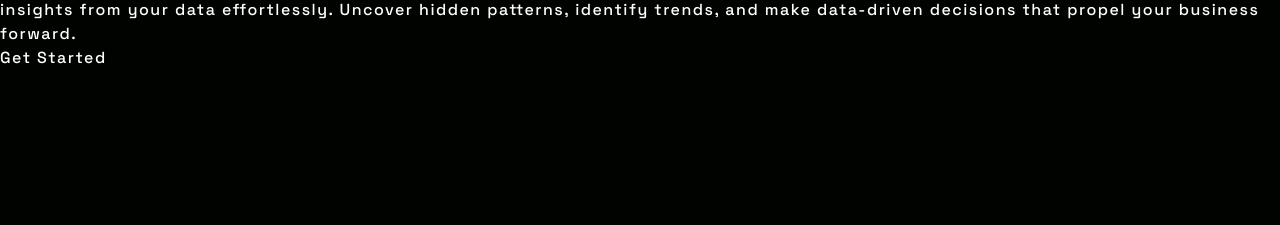
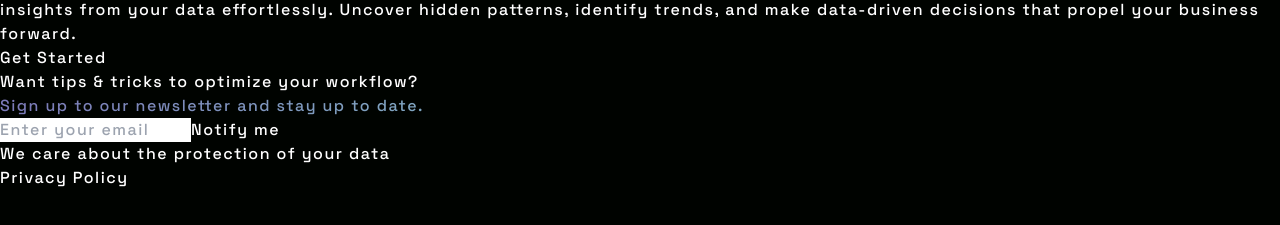
Before and after one commit to Exiturn/react-data-analytics, a React (Vite) app: page / in a window 1280 px wide. Shown: the part 555-780 px from the top of the page. Built offline with nearby package versions, Linux system fonts and the light colour scheme.

Commit message:
Finished Newsletter Component
-Completed the newsletter component along with creating its styled classes.

```diff
--- a/src/App.tsx
+++ b/src/App.tsx
@@ -3,6 +3,7 @@ import Navbar from './components/Navbar'
 import './index.css';
 import Hero from './components/Hero';
 import Analytics from './components/Analytics';
+import Newsletter from './components/Newsletter';
 
 function App() {
 
@@ -11,6 +12,7 @@ function App() {
       <Navbar />
       <Hero />
       <Analytics />
+      <Newsletter />
     </div>
   )
 }
--- a/src/components/Analytics.tsx
+++ b/src/components/Analytics.tsx
@@ -2,17 +2,17 @@ import computer from '../assets/analytics.png';
 
 import styles from '../styles';
 
-const Analytics = () => {
+const Analytics: React.FC = () => {
   return (
     <div className={`${styles.analyticsSection} bg-white`}>
       <div className={`${styles.analyticsContainer}`}>
         <div>
           <img className='p-3' src={computer} alt="Analytics Image" />
         </div>
-        <div className='flex flex-col justify-center items-center text-black p-4'>
+        <div className='flex flex-col justify-center items-start text-black p-4'>
           <p className={`${styles.analyticsEyebrow}`}>DATA ANALYTICS DASHBOARD</p>
           <h1 className={`${styles.analyticsHeader}`}>Manage Data Analytics Centrally</h1>
-          <p className='text-center mt-4'>In today's fast-paced world,
+          <p className='mt-4'>In today's fast-paced world,
             <span className={`${styles.importantSpan}`}>
               <span className='relative text-white'>data is the key to success.</span>
             </span> <br />
@@ -20,7 +20,6 @@ const Analytics = () => {
             enabling you to extract meaningful insights from your data effortlessly. Uncover hidden patterns, identify trends, and make data-driven decisions that propel your business forward.</p>
           <button className={`${styles.analyticsButton}`}>Get Started</button>
         </div>
-
       </div>
     </div>
   )
--- /dev/null
+++ b/src/components/Newsletter.tsx
@@ -0,0 +1,26 @@
+import React from 'react'
+
+import styles from '../styles';
+
+const Newsletter: React.FC = () => {
+    return (
+        <div className={`${styles.sectionStyle}`}>
+            <div className={`${styles.newsletterContainer}`}>
+                <div>
+                    <h1 className={`${styles.newsletterHeader}`}>Want tips & tricks to optimize your workflow?</h1>
+                    <p className={`${styles.newsletterSubHeader}`}>Sign up to our newsletter and stay up to date.</p>
+                </div>
+                <div className='min-w-[40%]'>
+                    <div className='flex flex-col md:flex-row justify-center md:justify-between items-center'>
+                        <input type="text" className={`${styles.newsletterInput}`} placeholder='Enter your email' />
+                        <button className={`${styles.newsletterButton}`}>Notify me</button>
+                    </div>
+                    <p className='mt-3 text-xs'>We care about the protection of your data</p>
+                    <p className={`${styles.newsletterPolicy}`}>Privacy Policy</p>
+                </div>
+            </div>
+        </div>
+    )
+}
+
+export default Newsletter
--- a/src/styles.js
+++ b/src/styles.js
@@ -1,6 +1,6 @@
 const styles = {
     sectionStyle:
-    "flex items-center justify-center mx-auto max-w-[1240px] h-full px-4 text-white",
+    "flex items-center justify-center mx-auto max-w-[100vw] h-full px-4 text-white",
 
     importantSpan:
     "before:block before:absolute before:-inset-y-0.5 before:-inset-x-0.5 before:-skew-y-1 before:bg-gradient-to-r from-[#774caf] to-[#84d1c9] relative inline-block",
@@ -48,20 +48,42 @@ const styles = {
      */
 
     analyticsSection:
-    "flex items-center justify-center mx-auto max-w-[100vw] h-full px-4 text-white mt-[2rem] md:my-[8rem]",
+    "flex items-center justify-center mx-auto max-w-[100vw] h-full px-4 text-white mt-[2rem] md:mt-[8rem]",
 
     analyticsContainer:
-    "flex flex-col md:flex-row justify-center items-center my-6 md:my-10",
+    "flex flex-col lg:flex-row justify-center items-center my-6 md:my-10",
 
     analyticsEyebrow:
     "purple-text-gradient font-bold text-base sm:text-lg md:text-xl mt-2",
 
     analyticsHeader:
-    "md:text-5xl text-4xl font-bold text-center mt-2",
+    "md:text-5xl text-4xl font-bold mt-2",
 
     analyticsButton:
     "w-[10.5rem] py-[1rem] px-[1.75rem] mt-4 cursor-pointer bg-black text-white tracking-widest rounded-lg font-medium text-[0.975rem] hover:text-black hover:bg-gradient-to-r from-[#774caf] to-[#84d1c9] transition duration-500",
 
+    /**
+     * NEWSLETTER STYLES
+     */
+
+    newsletterContainer:
+    "flex flex-col md:flex-row w-full justify-center items-center gap-[3rem] md:gap-[4rem] my-10",
+
+    newsletterHeader:
+    "md:text-5xl text-2xl font-bold mt-2 lg:max-w-[50vw]",
+
+    newsletterSubHeader:
+    "md:text-lg text-sm font-bold purple-text-gradient",
+
+    newsletterInput:
+    "w-full md:w-[55%] rounded-md py-[0.75rem] px-3 mb-3 md:mb-0 text-black",
+
+    newsletterButton:
+    "w-full md:w-[40%] py-[0.85rem] px-3 cursor-pointer bg-gradient-to-r from-[#774caf] to-[#84d1c9] text-white tracking-widest rounded-lg font-medium text-[0.9rem] hover:text-black hover:bg-white transition duration-500",
+
+    newsletterPolicy:
+    "w-auto inline-block text-xs underline cursor-pointer italic hover:text-[#c9befa] transition-colors duration-300",
+
 };
 
 export default styles;
```
